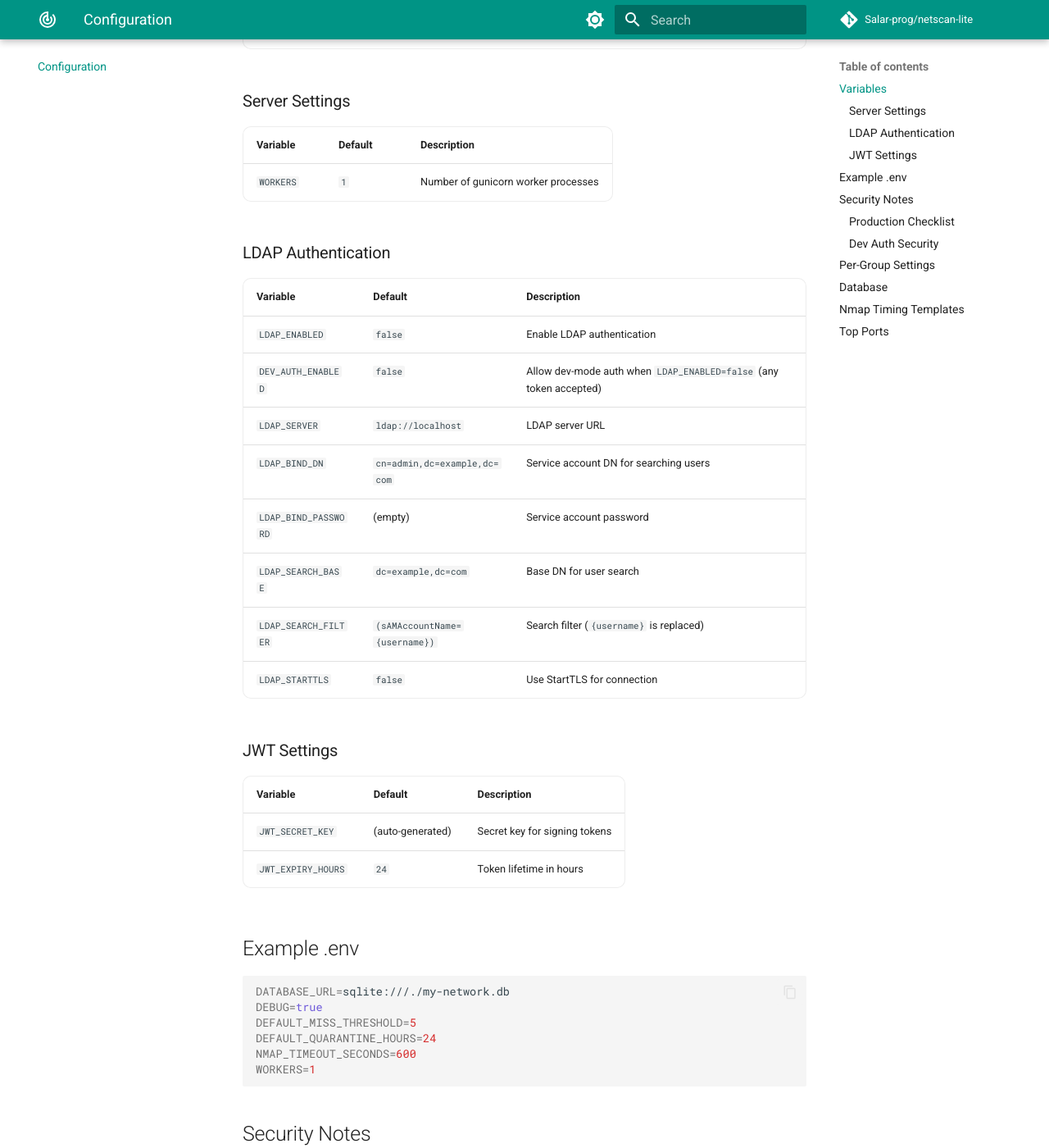
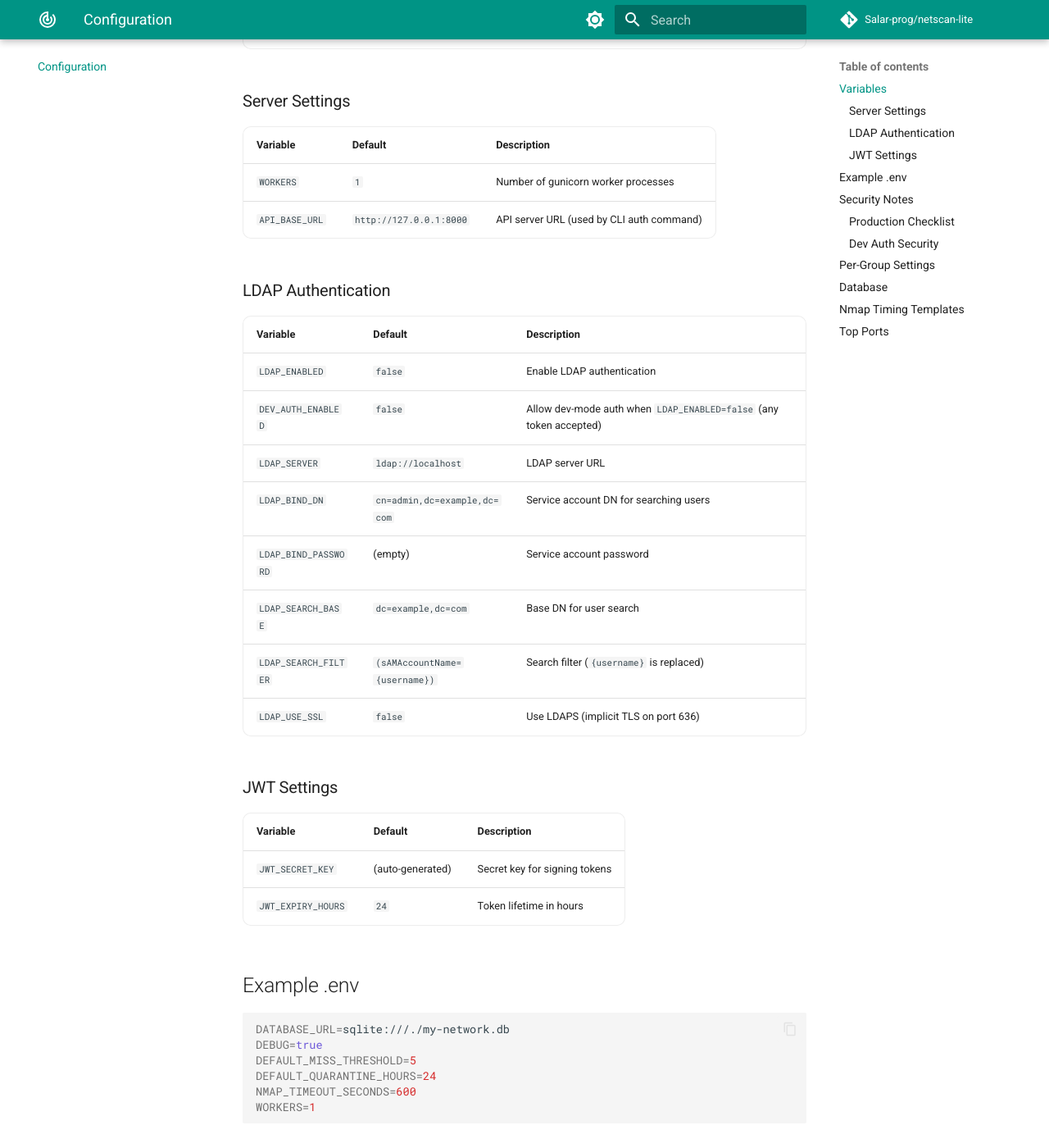
Before and after one commit to Salar-prog/netscan-lite, an MkDocs documentation site: the page built from docs/config.md, in a window 1280 px wide and 1400 px high, scrolled down 710 px. Shown: the whole window at 82% size. Built offline with MkDocs 1.6.1 and Material for MkDocs 9.7.7, drawn with Linux system fonts in a browser that asks for light colours; comment, search, counter and statistics services are not loaded.

Commit message:
docs: update docs for LDAP_USE_SSL rename and API_BASE_URL setting

```diff
--- a/docs/config.md
+++ b/docs/config.md
@@ -19,6 +19,7 @@ ns-lite is configured via environment variables or a `.env` file in your working
 | Variable | Default | Description |
 |----------|---------|-------------|
 | `WORKERS` | `1` | Number of gunicorn worker processes |
+| `API_BASE_URL` | `http://127.0.0.1:8000` | API server URL (used by CLI auth command) |
 
 ### LDAP Authentication
 
@@ -31,7 +32,7 @@ ns-lite is configured via environment variables or a `.env` file in your working
 | `LDAP_BIND_PASSWORD` | (empty) | Service account password |
 | `LDAP_SEARCH_BASE` | `dc=example,dc=com` | Base DN for user search |
 | `LDAP_SEARCH_FILTER` | `(sAMAccountName={username})` | Search filter (`{username}` is replaced) |
-| `LDAP_STARTTLS` | `false` | Use StartTLS for connection |
+| `LDAP_USE_SSL` | `false` | Use LDAPS (implicit TLS on port 636) |
 
 ### JWT Settings
 
```
Also changed, not shown: README.md (+1 -1 lines), docs/cli.md (+2 -0 lines), docs/deployment.md (+3 -3 lines).
